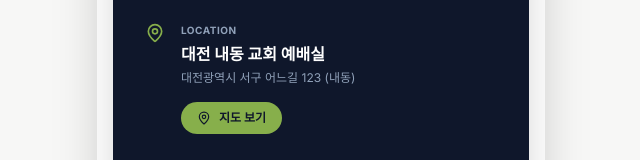
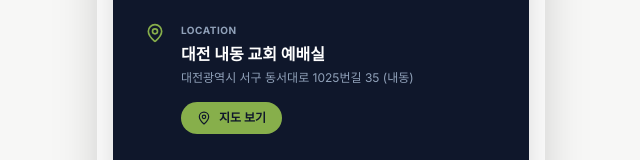
Before and after one commit to buyzoneV/naedongchurch, a React (Vite) app: page / in a window 1280 px wide. Shown: the part 1888-2048 px from the top of the page, without its empty margins (319-959 px from the left). Built offline with nearby package versions, Linux system fonts and the light colour scheme.

Commit message:
feat: Add Google Maps link to location
Replaces the static address with a clickable Google Maps link for the church location, improving user navigation.

```diff
--- a/src/App.tsx
+++ b/src/App.tsx
@@ -180,11 +180,16 @@ export default function App() {
                   <div className="flex-1">
                     <p className="text-[10px] text-slate-400 font-bold uppercase tracking-wider mb-1">Location</p>
                     <p className="text-base font-bold">대전 내동 교회 예배실</p>
-                    <p className="text-xs text-slate-400 mt-1">대전광역시 서구 어느길 123 (내동)</p>
-                    <button className="mt-4 flex items-center gap-2 bg-[#87af4b] text-slate-900 px-4 py-2 rounded-full text-xs font-bold hover:bg-[#87af4b]/90 transition-all active:scale-95">
+                    <p className="text-xs text-slate-400 mt-1">대전광역시 서구 동서대로 1025번길 35 (내동)</p>
+                    <a
+                      href="https://maps.app.goo.gl/UgjSXrXUkyn98DAU9"
+                      target="_blank"
+                      rel="noopener noreferrer"
+                      className="mt-4 inline-flex items-center gap-2 bg-[#87af4b] text-slate-900 px-4 py-2 rounded-full text-xs font-bold hover:bg-[#87af4b]/90 transition-all active:scale-95"
+                    >
                       <MapPin size={14} />
                       지도 보기
-                    </button>
+                    </a>
                   </div>
                 </div>
 
```
